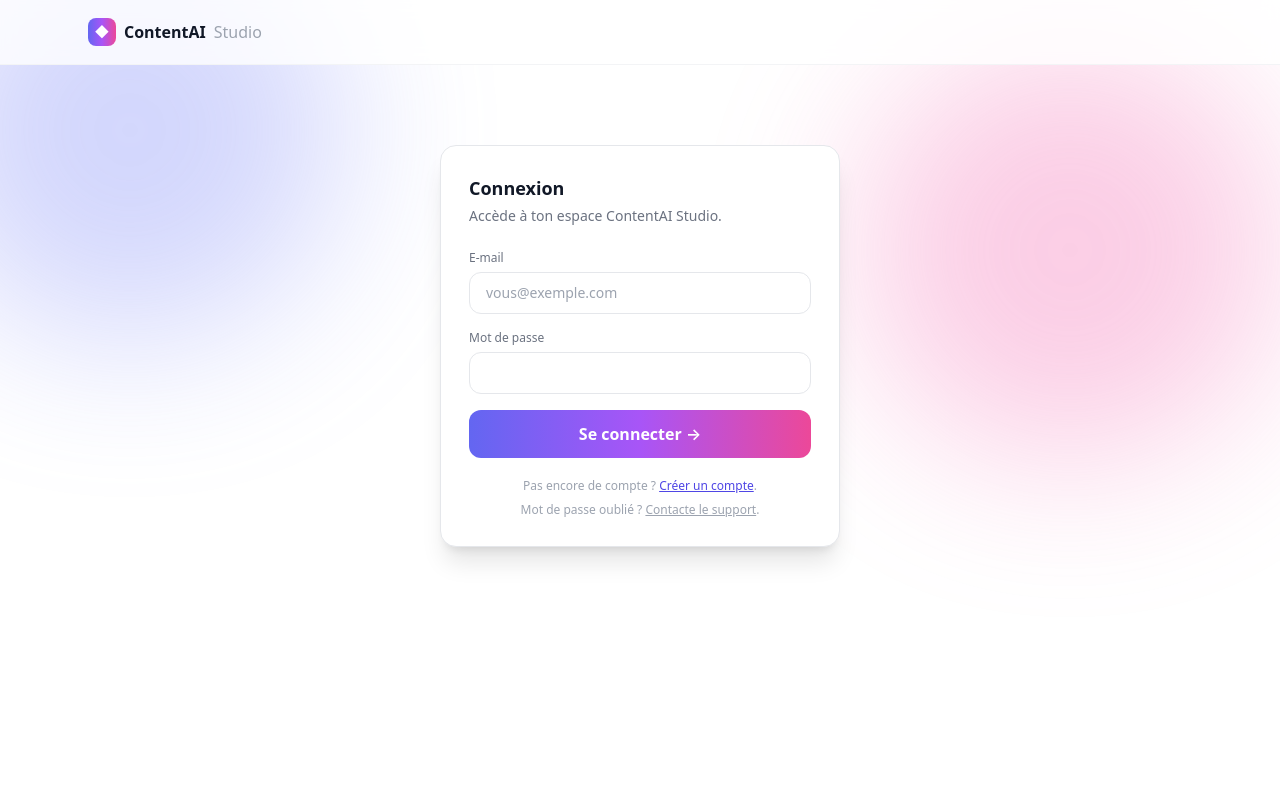
After one commit to arthurgrange61/contentai-studio-backend, a FastAPI app: template templates/login.html in a window 1280 px wide. The commit adds this page. Run offline with FastAPI, Linux system fonts and the light colour scheme; the template is opened without the code that fills it, so the values that code supplies are empty; parts of the project's set-up code (start-up, migrations or seed data) failed here and were passed over; some libraries are stand-ins or nearby versions.

Commit message:
Ajoute l'authentification par mot de passe et corrige les chiffres de comptes affichés
Avant, saisir un email déjà utilisé connectait directement sur ce compte
sans aucune vérification (usurpation triviale, y compris accès au portail
de facturation Stripe). L'inscription exige maintenant un mot de passe
(hashé PBKDF2-SHA256, 260k itérations) et une page /login dédiée vérifie
les identifiants. Ajoute aussi /admin/set-password pour migrer les
comptes existants créés avant ce changement.

Corrige par ailleurs les chiffres de comptes affichés sur la page
d'accueil (Starter/Pro) qui ne correspondaient pas aux limites réellement
appliquées dans billing.py (2 et 10 comptes).

```diff
--- a/db.py
+++ b/db.py
@@ -43,6 +43,7 @@ class StudioUser(Base):
     id: Mapped[str] = mapped_column(String, primary_key=True, default=_uuid)
     business_name: Mapped[str] = mapped_column(String)
     email: Mapped[str] = mapped_column(String, unique=True)
+    password_hash: Mapped[str | None] = mapped_column(String, nullable=True)
     profile_id: Mapped[str | None] = mapped_column(String, nullable=True)
     created_at: Mapped[datetime.datetime] = mapped_column(DateTime, default=datetime.datetime.utcnow)
 
@@ -152,6 +153,7 @@ _MIGRATIONS = [
     "ALTER TABLE content_styles ADD COLUMN IF NOT EXISTS text_placement VARCHAR DEFAULT 'top'",
     "ALTER TABLE posting_rules ADD COLUMN IF NOT EXISTS active BOOLEAN DEFAULT true",
     "ALTER TABLE content_styles ADD COLUMN IF NOT EXISTS position_photos JSON DEFAULT '[]'::json",
+    "ALTER TABLE studio_users ADD COLUMN IF NOT EXISTS password_hash VARCHAR",
 ]
 
 
--- a/main.py
+++ b/main.py
@@ -41,6 +41,8 @@ Routes principales — 3 espaces : Bibliothèque, Styles, Publication.
 """
 import calendar
 import datetime
+import hashlib
+import hmac
 import os
 import base64
 import json
@@ -158,6 +160,24 @@ async def home(request: Request):
 
 
 EMAIL_RE = re.compile(r"^[^@\s]+@[^@\s]+\.[^@\s]+$")
+PASSWORD_MIN_LENGTH = 8
+
+
+def _hash_password(password: str) -> str:
+    salt = os.urandom(16)
+    digest = hashlib.pbkdf2_hmac("sha256", password.encode(), salt, 260_000)
+    return f"{salt.hex()}${digest.hex()}"
+
+
+def _verify_password(password: str, stored: str | None) -> bool:
+    if not stored:
+        return False
+    try:
+        salt_hex, digest_hex = stored.split("$", 1)
+    except ValueError:
+        return False
+    digest = hashlib.pbkdf2_hmac("sha256", password.encode(), bytes.fromhex(salt_hex), 260_000)
+    return hmac.compare_digest(digest.hex(), digest_hex)
 
 
 def _parse_example_stories(raw: str) -> list[list[str]]:
@@ -175,24 +195,71 @@ def _parse_example_stories(raw: str) -> list[list[str]]:
 
 
 @app.post("/signup", response_class=HTMLResponse)
-async def signup(request: Request, business_name: str = Form(...), email: str = Form(...)):
+async def signup(
+    request: Request,
+    business_name: str = Form(...),
+    email: str = Form(...),
+    password: str = Form(...),
+    password_confirm: str = Form(...),
+):
     # Aucun appel à Zernio ici : le compte Studio (email + boutique) est géré
     # entièrement en DB. Le profile Zernio n'est créé qu'à la 1ère connexion
     # d'un réseau social (voir /connect/{platform}).
-    if not EMAIL_RE.match(email):
-        configured = bool(os.environ.get("ZERNIO_API_KEY"))
+    configured = bool(os.environ.get("ZERNIO_API_KEY"))
+
+    def _error(message: str):
         return templates.TemplateResponse(
             "index.html",
-            {"request": request, "configured": configured, "signup_error": "Adresse e-mail invalide."},
+            {
+                "request": request,
+                "configured": configured,
+                "signup_error": message,
+                "form_business_name": business_name,
+                "form_email": email,
+            },
         )
 
+    if not EMAIL_RE.match(email):
+        return _error("Adresse e-mail invalide.")
+    if len(password) < PASSWORD_MIN_LENGTH:
+        return _error(f"Le mot de passe doit contenir au moins {PASSWORD_MIN_LENGTH} caractères.")
+    if password != password_confirm:
+        return _error("Les deux mots de passe ne correspondent pas.")
+
+    async with db.get_session() as session:
+        existing = await db.get_user_by_email(session, email)
+        if existing:
+            return _error("Un compte existe déjà avec cet e-mail — connecte-toi plutôt.")
+
+        user = db.StudioUser(
+            business_name=business_name, email=email, password_hash=_hash_password(password)
+        )
+        session.add(user)
+        await session.commit()
+        await session.refresh(user)
+
+    resp = RedirectResponse("/library", status_code=303)
+    _set_session(resp, user.id)
+    return resp
+
+
+@app.api_route("/login", methods=["GET", "HEAD"], response_class=HTMLResponse)
+async def login_page(request: Request):
+    if _session_user_id(request):
+        return RedirectResponse("/library")
+    return templates.TemplateResponse("login.html", {"request": request})
+
+
+@app.post("/login", response_class=HTMLResponse)
+async def login(request: Request, email: str = Form(...), password: str = Form(...)):
     async with db.get_session() as session:
         user = await db.get_user_by_email(session, email)
-        if not user:
-            user = db.StudioUser(business_name=business_name, email=email)
-            session.add(user)
-            await session.commit()
-            await session.refresh(user)
+
+    if not user or not _verify_password(password, user.password_hash):
+        return templates.TemplateResponse(
+            "login.html",
+            {"request": request, "login_error": "E-mail ou mot de passe incorrect.", "form_email": email},
+        )
 
     resp = RedirectResponse("/library", status_code=303)
     _set_session(resp, user.id)
@@ -994,7 +1061,7 @@ async def admin_grant_access(request: Request, secret: str = Form(...), email: s
     Protégé par ADMIN_SECRET — à retirer ou sécuriser davantage avant un vrai lancement public.
     """
     admin_secret = os.environ.get("ADMIN_SECRET", "")
-    if not admin_secret or secret != admin_secret:
+    if not admin_secret or not hmac.compare_digest(secret, admin_secret):
         return HTMLResponse("Forbidden", status_code=403)
 
     async with db.get_session() as session:
@@ -1006,6 +1073,30 @@ async def admin_grant_access(request: Request, secret: str = Form(...), email: s
         await session.commit()
 
     return {"email": email, "plan": plan, "subscription_status": "active"}
+
+
+@app.post("/admin/set-password")
+async def admin_set_password(
+    request: Request, secret: str = Form(...), email: str = Form(...), password: str = Form(...)
+):
+    """
+    Définit/réinitialise le mot de passe d'un compte (support, ou migration des
+    comptes créés avant l'ajout du mot de passe). Protégé par ADMIN_SECRET.
+    """
+    admin_secret = os.environ.get("ADMIN_SECRET", "")
+    if not admin_secret or not hmac.compare_digest(secret, admin_secret):
+        return HTMLResponse("Forbidden", status_code=403)
+    if len(password) < PASSWORD_MIN_LENGTH:
+        return HTMLResponse(f"Mot de passe trop court (min {PASSWORD_MIN_LENGTH} caractères).", status_code=400)
+
+    async with db.get_session() as session:
+        user = await db.get_user_by_email(session, email)
+        if not user:
+            return HTMLResponse(f"Aucun compte trouvé pour {email}", status_code=404)
+        user.password_hash = _hash_password(password)
+        await session.commit()
+
+    return {"email": email, "password_set": True}
 
 
 @app.post("/billing/webhook")
--- /dev/null
+++ b/templates/login.html
@@ -0,0 +1,59 @@
+<!DOCTYPE html>
+<html lang="fr">
+<head>
+  <meta charset="UTF-8" />
+  <meta name="viewport" content="width=device-width, initial-scale=1.0" />
+  <title>ContentAI Studio — Connexion</title>
+  <script src="https://cdn.tailwindcss.com"></script>
+  <style>
+    * { font-family: system-ui, -apple-system, "Segoe UI", sans-serif; }
+    .grad-bg { background: linear-gradient(90deg,#6366f1,#a855f7,#ec4899); }
+    .blob { position: absolute; border-radius: 9999px; filter: blur(80px); opacity: .35; z-index: 0; }
+  </style>
+</head>
+<body class="bg-white text-gray-900 antialiased min-h-screen relative overflow-hidden">
+  <div class="blob w-[420px] h-[420px] bg-indigo-400 -top-20 -left-20"></div>
+  <div class="blob w-[420px] h-[420px] bg-pink-400 top-10 right-0"></div>
+
+  <header class="relative border-b border-gray-100 bg-white/80 backdrop-blur">
+    <div class="max-w-6xl mx-auto px-6 h-16 flex items-center">
+      <a href="/" class="flex items-center gap-2 font-semibold">
+        <span class="w-7 h-7 rounded-lg grad-bg flex items-center justify-center text-white text-sm">◆</span>
+        ContentAI <span class="text-gray-400 font-normal">Studio</span>
+      </a>
+    </div>
+  </header>
+
+  <main class="relative max-w-md mx-auto px-6 py-20">
+    <div class="bg-white border border-gray-200 rounded-2xl shadow-xl p-7">
+      <h1 class="text-lg font-semibold mb-1">Connexion</h1>
+      <p class="text-sm text-gray-500 mb-6">Accède à ton espace ContentAI Studio.</p>
+
+      {% if login_error %}
+      <p class="text-sm text-red-600 mb-4">{{ login_error }}</p>
+      {% endif %}
+
+      <form method="post" action="/login" class="space-y-4">
+        <div>
+          <label class="block text-xs font-medium text-gray-500 mb-1.5">E-mail</label>
+          <input type="email" name="email" required value="{{ form_email or '' }}" placeholder="vous@exemple.com"
+            class="w-full border border-gray-200 rounded-xl px-4 py-2.5 text-sm focus:border-indigo-500 focus:ring-2 focus:ring-indigo-100 outline-none"/>
+        </div>
+        <div>
+          <label class="block text-xs font-medium text-gray-500 mb-1.5">Mot de passe</label>
+          <input type="password" name="password" required
+            class="w-full border border-gray-200 rounded-xl px-4 py-2.5 text-sm focus:border-indigo-500 focus:ring-2 focus:ring-indigo-100 outline-none"/>
+        </div>
+        <button type="submit" class="w-full grad-bg text-white font-semibold rounded-xl py-3">Se connecter →</button>
+      </form>
+
+      <p class="text-xs text-gray-400 mt-5 text-center">
+        Pas encore de compte ? <a href="/#inscription" class="underline text-indigo-600">Créer un compte</a>.
+      </p>
+      <p class="text-xs text-gray-400 mt-2 text-center">
+        Mot de passe oublié ? <a href="mailto:agence.marketflow@gmail.com" class="underline">Contacte le support</a>.
+      </p>
+    </div>
+  </main>
+</body>
+</html>
```
Also changed, not shown: templates/index.html (+18 -7 lines).
